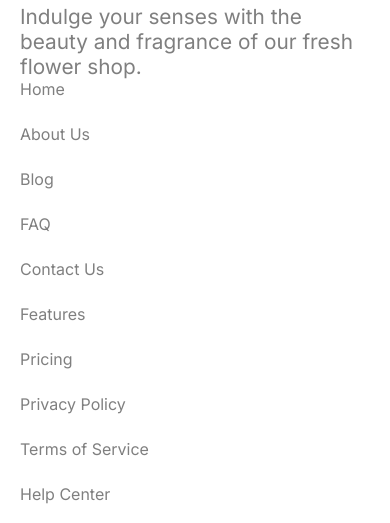
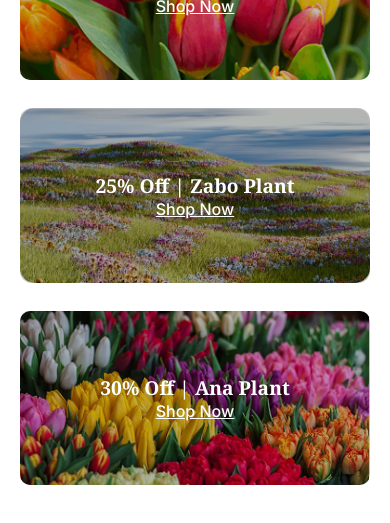
Before and after one commit to toukir5588/B12A02-Responsive-Flowers-Shop, a plain HTML site: page index.html in a window 390 px wide. Shown: the part 3846-4369 px from the top of the page. Drawn offline with Linux system fonts and the light colour scheme.

Commit message:
.latest_deal_section is done

```diff
--- a/index.html
+++ b/index.html
@@ -153,39 +153,37 @@
 
       <section class="latest_deal_section container">
         <div class="latest_deal_content">
-          <h2><span>Latest</span>  Deals</h2>
-          <p>Indulge your senses with the beauty and fragrance of our fresh flower shop. From classic roses to exotic blooms, we offer a wide variety of fresh.</p>
+          <h2><span>Latest</span> Deals</h2>
+          <p>
+            Indulge your senses with the beauty and fragrance of our fresh
+            flower shop. From classic roses to exotic blooms, we offer a wide
+            variety of fresh.
+          </p>
         </div>
 
         <div class="latest_deal_img_parent">
-
-
           <div class="child_a">
             <div class="bg_color">
               <h2>60% Off | Bloom Plant</h2>
-            <h3>Shop Now</h3>
+              <a href="">Shop Now</a>
             </div>
           </div>
 
           <div class="child_b">
             <div class="bg_color">
               <h2>25% Off | Zabo Plant</h2>
-            <h3>Shop Now</h3>
+              <a href="">Shop Now</a>
             </div>
-
           </div>
 
           <div class="child_c">
             <div class="bg_color">
-              <h2>30% Off | Ana  Plant</h2>
-            <h3>Shop Now</h3>
+              <h2>30% Off | Ana Plant</h2>
+              <a href="">Shop Now</a>
             </div>
-
           </div>
-
         </div>
       </section>
-
     </main>
 
     <section class="join_section">
@@ -193,16 +191,19 @@
         <h2>Join the colorful Bunch</h2>
 
         <form action="#">
-              <input id="text_area" type="email" placeholder="Write email">
-              <input id="btn" type="button" value="Subscribe">
+          <input id="text_area" type="email" placeholder="Write email" />
+          <input id="btn" type="button" value="Subscribe" />
         </form>
       </div>
     </section>
 
     <footer class="footer flex container">
       <div class="logo">
-        <figure><img src="./assets/logo.png" alt=""></figure>
-        <p>Indulge your senses with the beauty and fragrance of our fresh flower shop. </p>
+        <figure><img src="./assets/logo.png" alt="" /></figure>
+        <p>
+          Indulge your senses with the beauty and fragrance of our fresh flower
+          shop.
+        </p>
       </div>
 
       <div class="about_1">
@@ -222,13 +223,12 @@
           <li><a href="">Terms of Service</a></li>
           <li><a href="">Help Center</a></li>
         </ul>
-
       </div>
       <div class="icon">
-      <img src="./assets/icon-linkedin.png" alt="">
-        <img src="./assets/icon-twitter.png" alt="">
-        <img src="./assets/icon-facebook.png" alt="">
-        <img src="./assets/icon-youtube.png" alt="">
+        <img src="./assets/icon-linkedin.png" alt="" />
+        <img src="./assets/icon-twitter.png" alt="" />
+        <img src="./assets/icon-facebook.png" alt="" />
+        <img src="./assets/icon-youtube.png" alt="" />
       </div>
     </footer>
   </body>
--- a/styles/style.css
+++ b/styles/style.css
@@ -179,7 +179,7 @@
 /* *start latest_deal_section style */
 .latest_deal_section {
   margin: 120px 0;
-  display: none;
+  /* display: none; */
 }
 .latest_deal_section .latest_deal_content {
   margin-bottom: 120px;
@@ -204,7 +204,7 @@
   margin: 0 auto;
 }
 .latest_deal_section .latest_deal_img_parent {
-  height: 500px;
+  height: 400px;
   display: grid;
   grid-template-areas:
     "child_a child_b child_b"
@@ -237,8 +237,32 @@
 
 .latest_deal_section .latest_deal_img_parent .bg_color {
   width: 100%;
-  background: black;
-  opacity: 10%;
+  height: 100%;
+  background: rgba(0, 0, 0, 0.237);
+  /* opacity: 10%; */
+  border-radius: 12px;
+  display: flex;
+  flex-direction: column;
+  justify-content: center;
+  align-items: center;
+}
+.latest_deal_section .latest_deal_img_parent .bg_color h2 {
+  font-family: var(--fontNoto);
+  font-size: 1.2rem;
+  font-weight: bold;
+  color: var(--colorWhite);
+}
+.latest_deal_section .latest_deal_img_parent .bg_color a {
+  color: var(--colorWhite);
+  font-weight: 500;
+  font-family: var(--fontInter);
+}
+
+.latest_deal_section .latest_deal_img_parent .child_b h2 {
+  font-size: 2.5rem;
+}
+.latest_deal_section .latest_deal_img_parent .child_b a {
+  font-size: 1.75rem;
 }
 
 /* !start form design */
@@ -313,10 +337,9 @@
 .footer .icon {
   display: flex;
   gap: 24px;
-  align-content:flex-start;
+  align-content: flex-start;
   justify-items: center;
-  max-height:37px;
-
+  max-height: 37px;
 }
 .footer .icon img {
   width: 100%;
@@ -389,6 +412,31 @@
     margin-left: 25px;
   }
 
+  .latest_deal_section .latest_deal_content {
+    margin-bottom: 0;
+  }
+
+  .latest_deal_section .latest_deal_img_parent {
+    height: 580px;
+    display: grid;
+    grid-template-areas:
+      "child_a"
+      "child_b"
+      "child_c";
+    grid-template-columns: 1fr;
+    gap: 28px;
+    text-align: center;
+    padding: 0 20px;
+    margin-top: 50px;
+  }
+
+  .latest_deal_section .latest_deal_img_parent .child_b h2 {
+    font-size: 1.2rem;
+  }
+  .latest_deal_section .latest_deal_img_parent .child_b a {
+    font-size: 1rem;
+  }
+
   /* !start form design */
 
   .join_section {
@@ -416,14 +464,14 @@
   .join_section .join_section_child form #btn {
     padding: 0.8rem;
   }
-  .footer{
+  .footer {
     flex-direction: column;
     margin: 50px 20px;
   }
-  .footer .logo{
+  .footer .logo {
     width: 100%;
   }
-  .footer .icon{
+  .footer .icon {
     max-height: 34px;
     max-width: 216px;
   }
```
Lines whose indentation alone changed are shown as unchanged.
